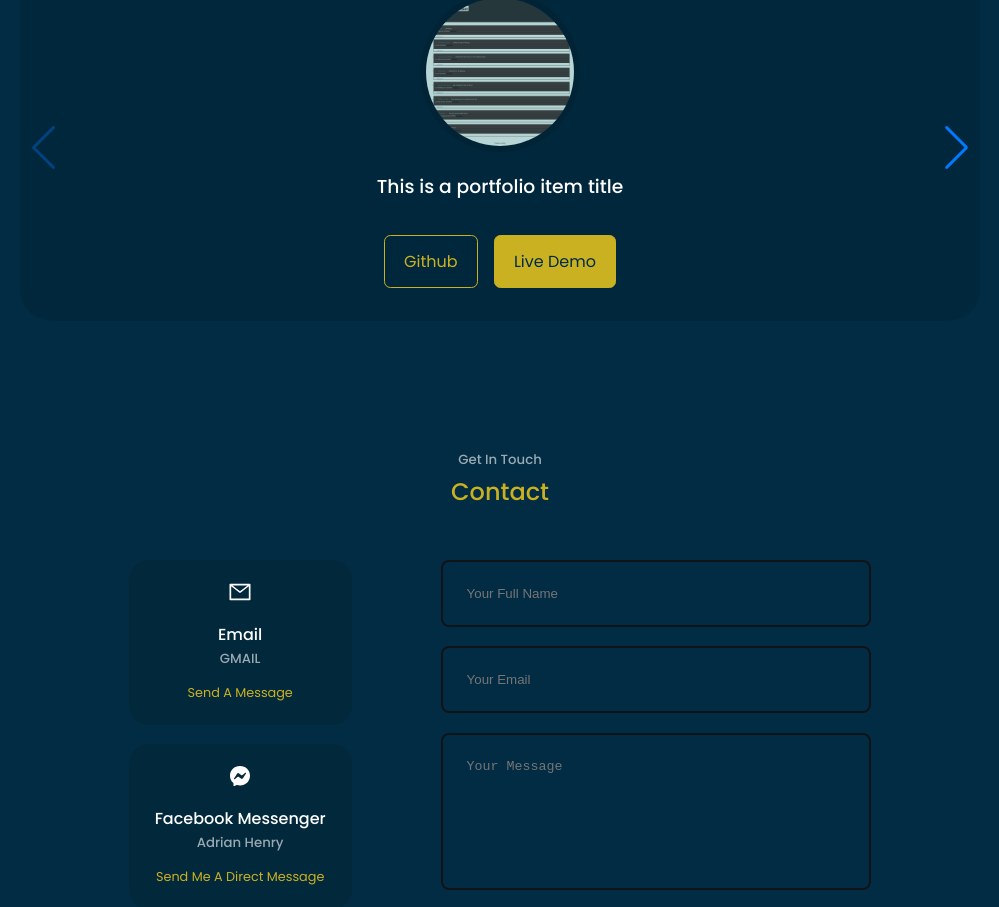
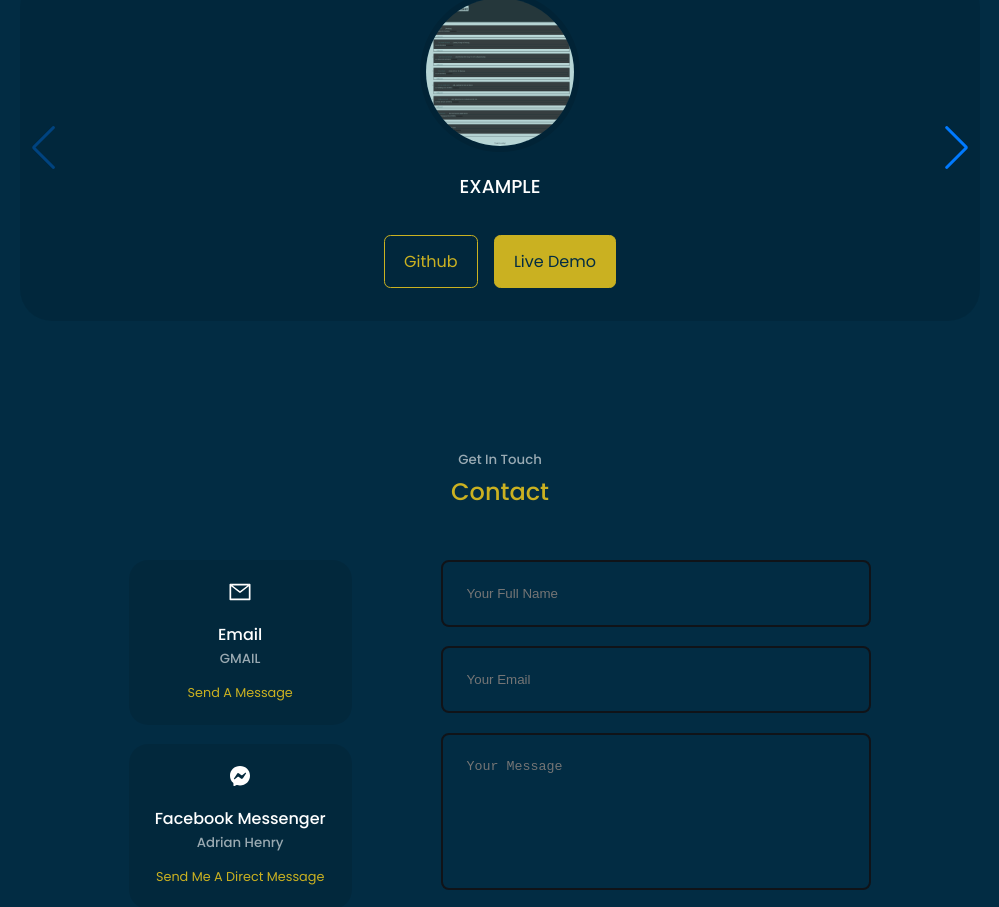
Before and after one commit to AdrianHenry15/Portfolio, a React (Create React App) app: page / in a window 1280 px wide. Shown: the part 2423-3330 px from the top of the page, without its empty margins (140-1139 px from the left). Built offline with nearby package versions, Linux system fonts and the light colour scheme.

Commit message:
text change

```diff
--- a/src/components/Portfolio/Portfolio.jsx
+++ b/src/components/Portfolio/Portfolio.jsx
@@ -22,42 +22,42 @@ const data = [
   {
     id: 1,
     image: IMG1,
-    title: 'This is a portfolio item title',
+    title: 'EXAMPLE',
     github: 'https://github.com',
     demo: 'https://github.com'
   },
   {
     id: 2,
     image: IMG2,
-    title: 'This is a portfolio item title',
+    title: 'EXAMPLE',
     github: 'https://github.com',
     demo: 'https://github.com'
   },
   {
     id: 3,
     image: IMG3,
-    title: 'This is a portfolio item title',
+    title: 'EXAMPLE',
     github: 'https://github.com',
     demo: 'https://github.com'
   },
   {
     id: 4,
     image: IMG4,
-    title: 'This is a portfolio item title',
+    title: 'EXAMPLE',
     github: 'https://github.com',
     demo: 'https://github.com'
   },
   {
     id: 5,
     image: IMG5,
-    title: 'This is a portfolio item title',
+    title: 'EXAMPLE',
     github: 'https://github.com',
     demo: 'https://github.com'
   },
   {
     id: 6,
     image: IMG6,
-    title: 'This is a portfolio item title',
+    title: 'EXAMPLE',
     github: 'https://github.com',
     demo: 'https://github.com'
   }
```
